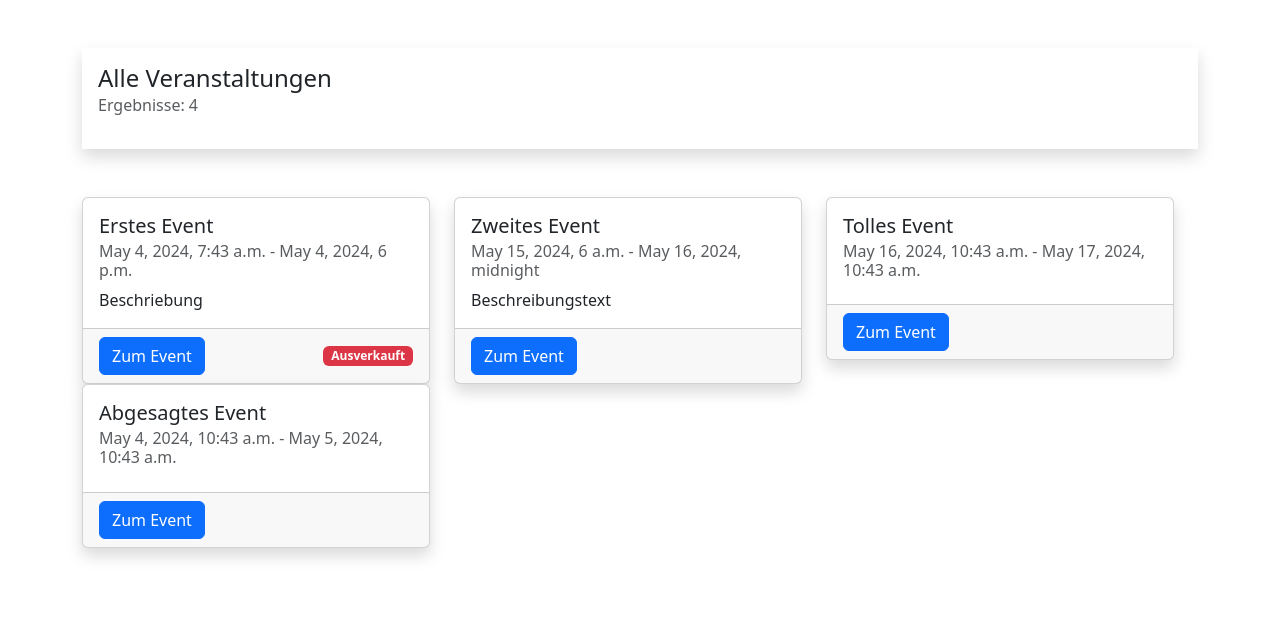
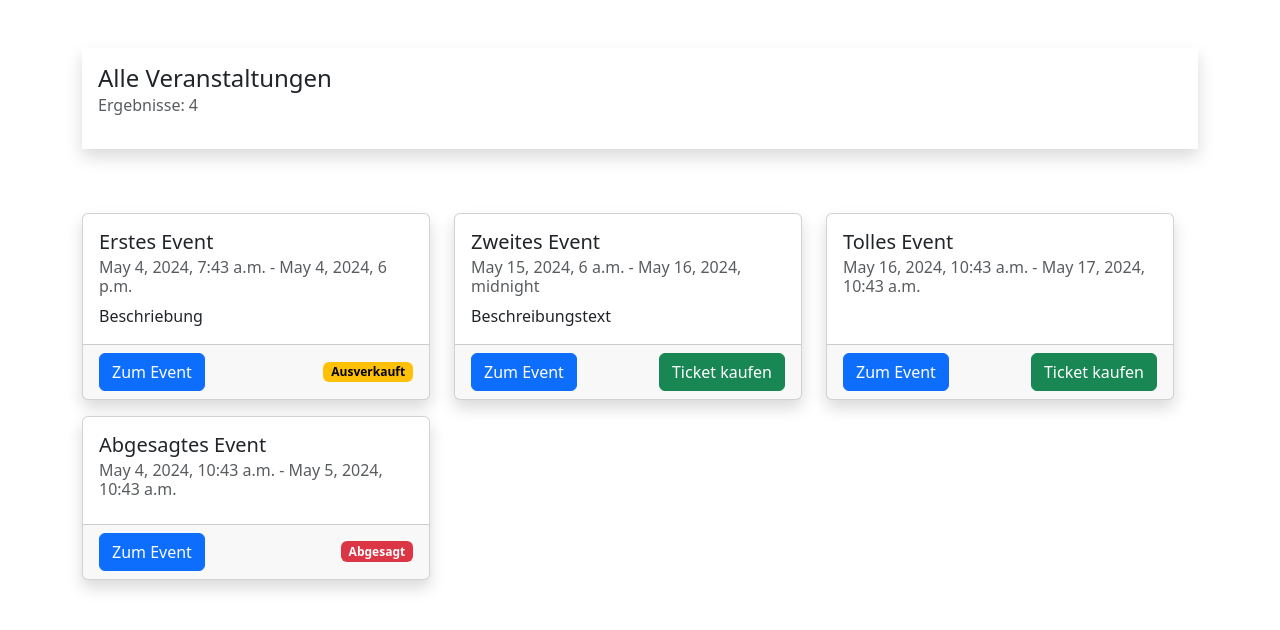
Before and after one commit to RichardRepenning/eventmanagement, a Django app: page /events/ in a window 1280 px wide. Shown: the part 56-686 px from the top of the page. Run offline with Django 4.2, Linux system fonts and the light colour scheme; data comes from the database, SQL or seed files in the repository; both versions use the stored data as it was after the commit; some libraries are stand-ins or nearby versions.

Commit message:
added more events and some logic for the event status. todo: buy button still without function

```diff
--- a/events/ticketApp/templates/events/events-list.html
+++ b/events/ticketApp/templates/events/events-list.html
@@ -1,9 +1,9 @@
 <!--Richard Repenning - Eventslist for index page-->
 
-<div class="row mt-5">
+<div class="row mt-5 gy-3">
     {% for event in events %}
     <div class="col-lg-4 col-12">
-        <div class="card shadow">
+        <div class="card h-100 shadow">
             <div class="card-body">
                 <h5 class="card-title">{{event.title}}</h5>
                 <h6 class="card-subtitle mb-2 text-muted">{{event.date_from}} - {{event.date_to}}</h6>
@@ -12,9 +12,13 @@
             <div class="card-footer d-flex justify-content-between align-items-center">
                 <a href="{% url 'event_detail' slug=event.slug %}" class="btn btn-primary">Zum Event</a>
                 {% if event.event_status == 'SO' %}
-                <span class="badge text-bg-danger">Ausverkauft</span>
+                <span class="badge text-bg-warning">Ausverkauft</span>
+                {%elif event.event_status == 'CA'%}
+                <span class="badge text-bg-danger">Abgesagt</span>
                 {%endif%}
-                <!--            <a href="#" class="btn btn-success">Ticket kaufen</a>-->
+                {%if event.event_status == 'AC' and event.tickets_sold < event.max_participants%}
+                <button class="btn btn-success">Ticket kaufen</button>
+                {% endif %}
             </div>
         </div>
     </div>
```
Also changed, not shown: events/db.sqlite3.
